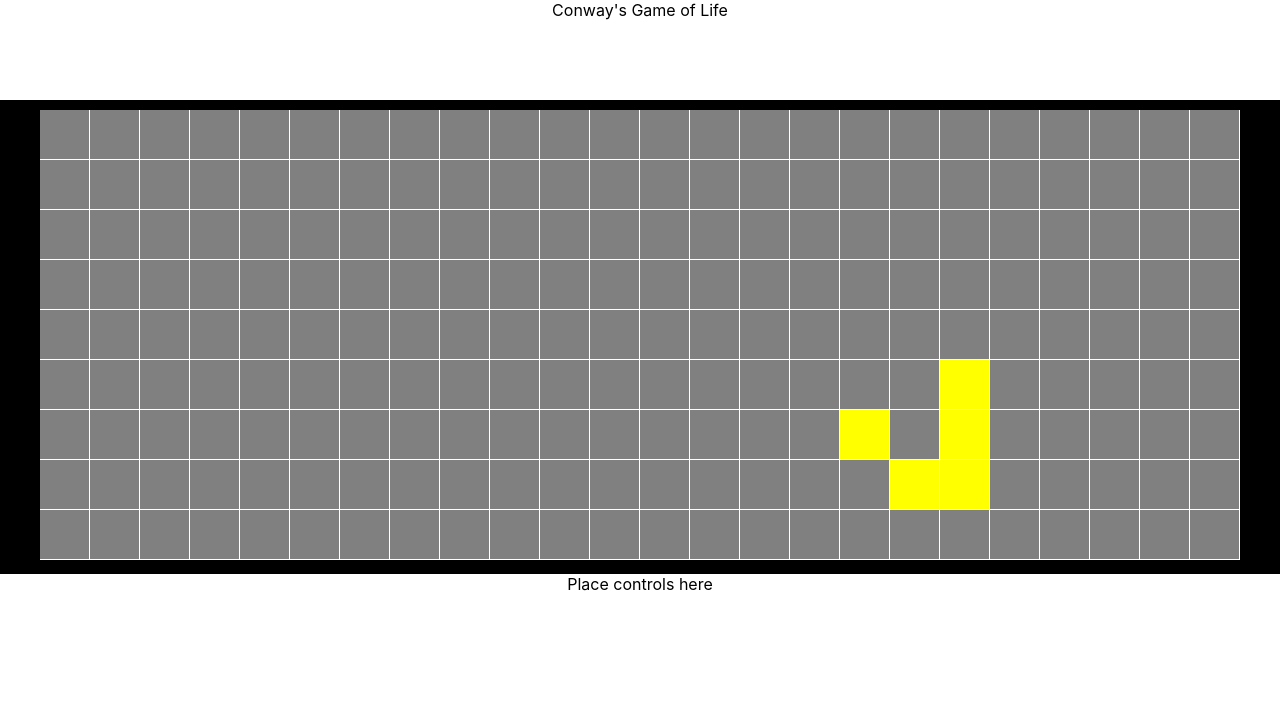
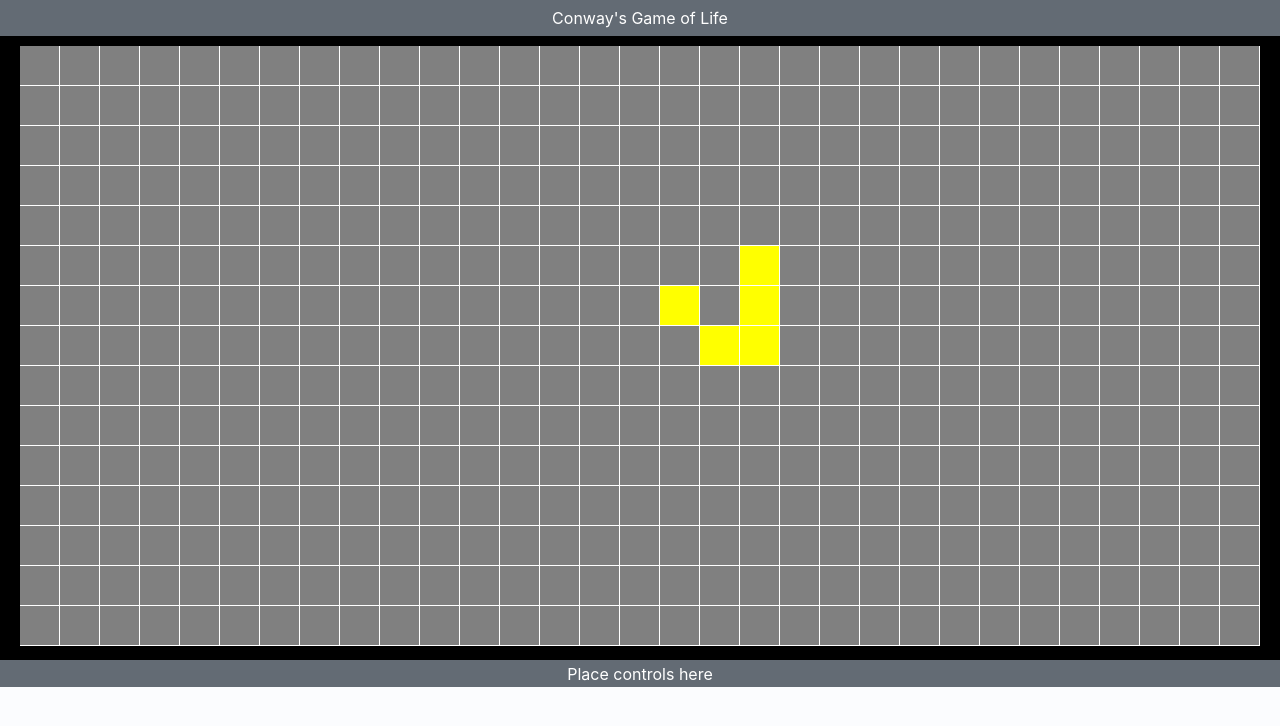
Before and after one commit to the-camputer/react-conway, a React (Create React App) app: page / in a window 1280 px wide. Shown: the top 726 px of the page. Built offline with nearby package versions, Linux system fonts and the light colour scheme.

Commit message:
gh-7 light re-work and adding mui joy library

```diff
--- a/package.json
+++ b/package.json
@@ -3,6 +3,10 @@
   "version": "0.1.0",
   "private": true,
   "dependencies": {
+    "@emotion/react": "^11.11.1",
+    "@emotion/styled": "^11.11.0",
+    "@fontsource/public-sans": "^5.0.5",
+    "@mui/joy": "^5.0.0-alpha.87",
     "@testing-library/react": "^13.4.0",
     "@testing-library/user-event": "^13.5.0",
     "@types/jest": "^27.5.2",
--- a/src/App.css
+++ b/src/App.css
@@ -1,5 +1,6 @@
 .App {
   text-align: center;
+  overflow: hidden;
 }
 
 .App-logo {
@@ -36,3 +37,11 @@
     transform: rotate(360deg);
   }
 }
+
+#title {
+  padding: 1vh 0;
+}
+
+#control-center {
+  height: 10vh;
+}
--- a/src/App.tsx
+++ b/src/App.tsx
@@ -1,10 +1,13 @@
 import './App.css';
+import { CssVarsProvider } from '@mui/joy/styles';
 import GameOfLife from './pages/Game';
 
 function App() {
   return (
     <div className='App'>
-      <GameOfLife />
+      <CssVarsProvider defaultMode='light'>
+        <GameOfLife />
+      </CssVarsProvider>
     </div>
   );
 }
--- a/src/index.tsx
+++ b/src/index.tsx
@@ -3,6 +3,7 @@ import ReactDOM from 'react-dom/client';
 import './index.css';
 import App from './App';
 import reportWebVitals from './reportWebVitals';
+import '@fontsource/public-sans';
 
 const root = ReactDOM.createRoot(
   document.getElementById('root') as HTMLElement
--- a/src/pages/Game/index.tsx
+++ b/src/pages/Game/GameOfLife.tsx
@@ -1,12 +1,9 @@
 import React, { useEffect, useState } from 'react';
+import Stack from '@mui/joy/Stack';
+import Typography from '@mui/joy/Typography';
+import Sheet from '@mui/joy/Sheet';
 import GoLField from './GoLField';
 import { Cell, calculateNextState } from './GameOfLifeService';
-import { styled } from 'styled-components';
-
-const GameContainer = styled.div`
-  display: grid;
-  grid-template-rows: 100px 1fr 100px;
-`;
 
 const GameOfLife: React.FC = (props) => {
   const [tick, setTick] = useState<number>(0);
@@ -32,15 +29,17 @@ const GameOfLife: React.FC = (props) => {
   }, [tick]);
 
   return (
-    <GameContainer>
-      <header>
-        <div>Conway's Game of Life</div>
-      </header>
-      <GoLField cellSize={50} livingCells={gameState} />
-      <footer>
-        <div>Place controls here</div>
-      </footer>
-    </GameContainer>
+    <Stack spacing={0} justifyContent='center'>
+      <Typography level='display1' variant='solid' id='title'>
+        Conway's Game of Life
+      </Typography>
+      <GoLField cellSize={40} livingCells={gameState} />
+      <Sheet id='control-center'>
+        <Typography level='body1' variant='solid'>
+          Place controls here
+        </Typography>
+      </Sheet>
+    </Stack>
   );
 };
 
--- a/src/pages/Game/GoLField.tsx
+++ b/src/pages/Game/GoLField.tsx
@@ -1,8 +1,6 @@
 import React, { useEffect, useRef, useState } from 'react';
 import { styled } from 'styled-components';
 import { calculateGrid, Cell, calculateNextState } from './GameOfLifeService';
-
-const cellSize = 50;
 
 const Canvas = styled.canvas`
   background-color: #fff;
@@ -27,10 +25,12 @@ const GoLField: React.FC<GoLFieldProperties> = (props: GoLFieldProperties) => {
 
   const setCanvasSize = () => {
     setCanvasWidth(
-      Math.floor(window.innerWidth / cellSize) * cellSize - cellSize
+      Math.floor(window.innerWidth / props.cellSize) * props.cellSize -
+        props.cellSize
     );
     setCanvasHeight(
-      Math.floor((window.innerWidth * 0.4) / cellSize) * cellSize - cellSize
+      Math.floor((window.innerHeight * 0.8) / props.cellSize) * props.cellSize -
+        props.cellSize
     );
   };
 
--- /dev/null
+++ b/src/pages/Game/index.ts
@@ -0,0 +1 @@
+export { default } from './GameOfLife';
```
Also changed, not shown: 2 other files (tests, documents, lock files or other folders).
